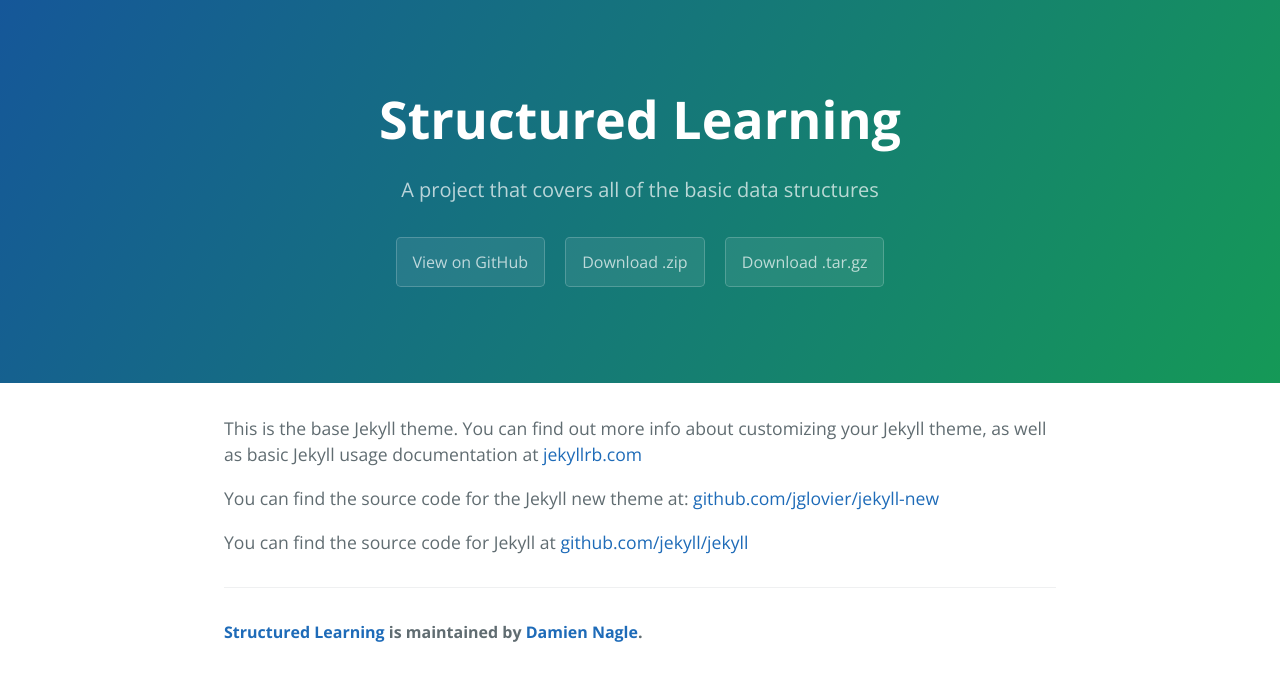
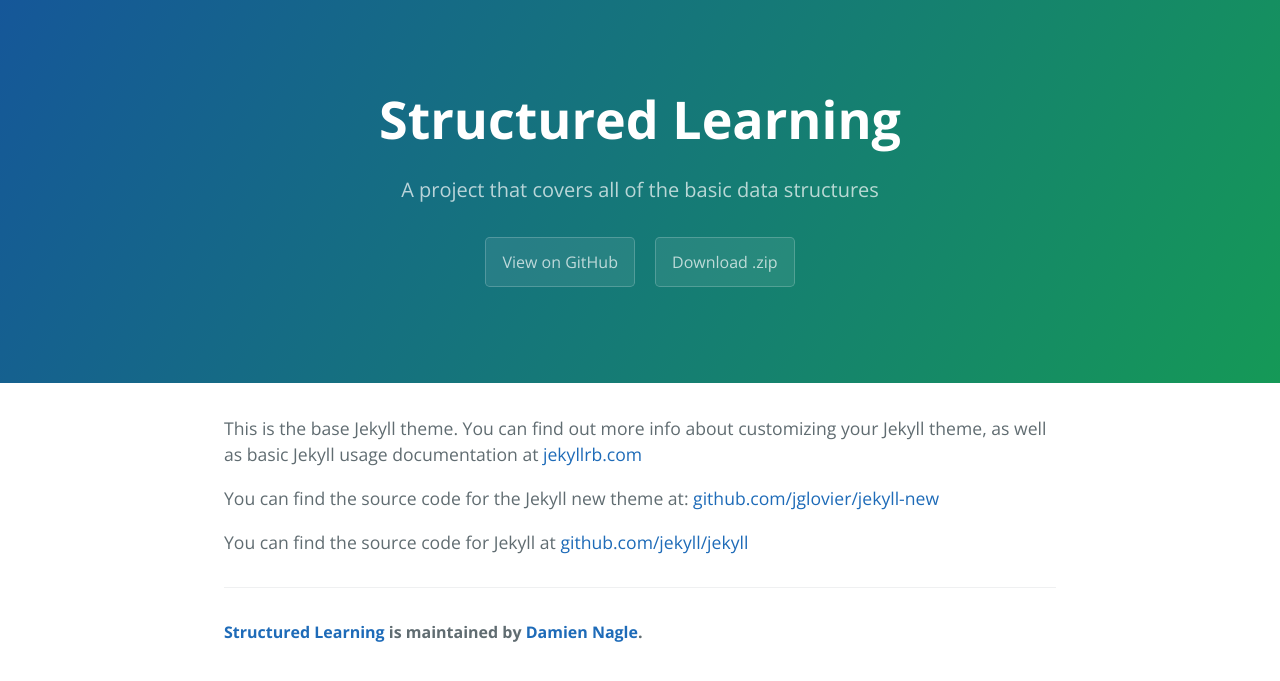
Before and after one commit to garbageman/StructuredLearning, a Jekyll site: the page built from about.md, in a window 1280 px wide. Shown: the top 681 px of the page. Built offline with Jekyll 4.4.1, drawn with Linux system fonts in a browser that asks for light colours.

Commit message:
Fixed up html page

```diff
--- a/_config.yml
+++ b/_config.yml
@@ -7,7 +7,7 @@
 # About/contact
 author:
   name:       Damien Nagle
-  url:        http://yourhomepage.com
+  url:        https://github.com/garbageman
 
 url:          https://github.com/garbageman/StructuredLearning
 
--- a/_includes/page-header.html
+++ b/_includes/page-header.html
@@ -1,7 +1,6 @@
 <section class="page-header">
   <h1 class="project-name">{{ site.title }}</h1>
   <h2 class="project-tagline">{{ site.tagline }}</h2>
-  <a href="#" class="btn">View on GitHub</a>
+  <a href="{{ site.url }}" class="btn">View on GitHub</a>
   <a href="#" class="btn">Download .zip</a>
-  <a href="#" class="btn">Download .tar.gz</a>
 </section>
```
